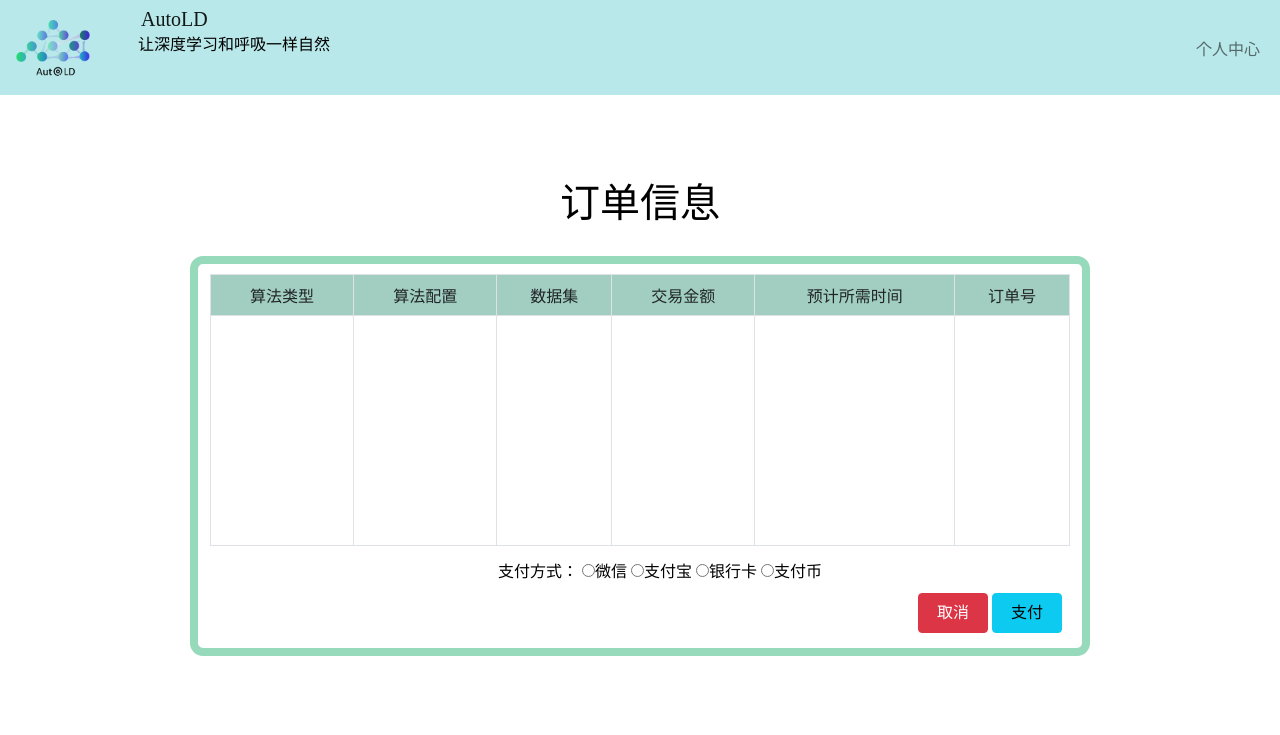
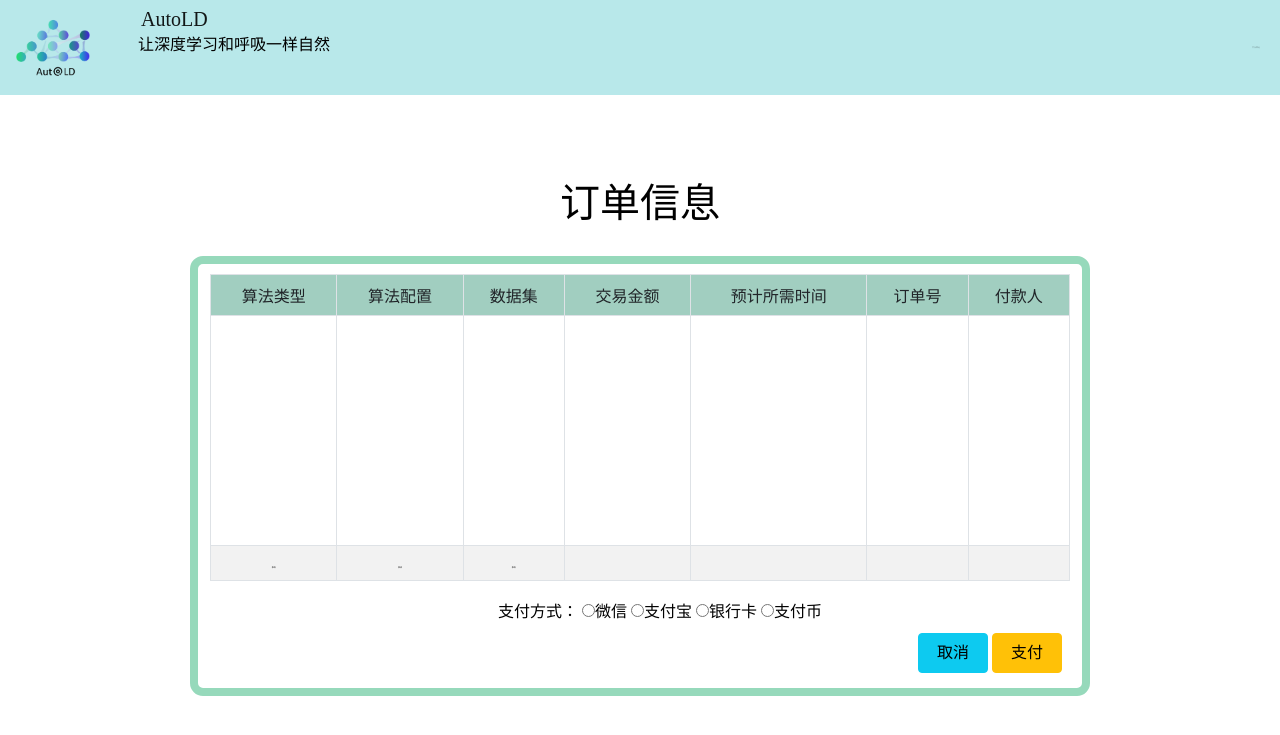
Before and after one commit to bjfu2022pro/AutoLD, a Flask app: template templates/pay_confirm.html in a window 1280 px wide. Shown: the top 735 px of the page. Run offline with Flask 2, Linux system fonts and the light colour scheme; the template is opened without the code that fills it, so the values that code supplies are empty.

Commit message:
813jinxuguang

```diff
--- a/templates/pay_confirm.html
+++ b/templates/pay_confirm.html
@@ -29,7 +29,7 @@
     <style>
         #shell {
             width: 900px;
-            height: 400px;
+            height: 440px;
             border: 8px solid #96d9bb;
             border-radius: 13px;
             top: 200px;
@@ -61,9 +61,16 @@
             position: absolute;
             right: 20px;
         }
-
+        .xiugai{
+            boder:transparent;
+        }
         .table-striped > tbody > tr.activeRow {
             background-color: #aad9ca;
+        }
+        a{
+            text-decoration: none;
+            font-size:2px;
+            color: #000;
         }
     </style>
 </head>
@@ -103,6 +110,7 @@
                 <td>交易金额</td>
                 <td>预计所需时间</td>
                 <td>订单号</td>
+                <td>付款人</td>
             </tr>
             <tr>
                 <td height="230px"></td>
@@ -111,8 +119,20 @@
                 <td height="230px"></td>
                 <td height="230px"></td>
                 <td height="230px"></td>
+                <td height="230px"></td>
             </tr>
-        </table>
+            <tr align="center">
+                <td height="4px"><a href="/">修改</a></td>
+                <td height="4px"><a href="/">修改</a></td>
+                <td height="4px"><a href="/">修改</a></td>
+                <td height="4px"></td>
+                <td height="4px"></td>
+                <td height="4px"></td>
+                <td height="4px"></td>
+            </tr>
+            </table>
+    </div>
+    <div style="height: 5px">
 
     </div>
     <div class="zhifu" align="center">
@@ -123,8 +143,8 @@
         <br/>
     </div>
     <div class="anniu">
-        <button type="button" class="btn btn-danger" style="height: 40px;width: 70px">取消</button>
-        <button type="button" class="btn btn-info" style="height: 40px;width: 70px;">支付</button>
+        <button type="button" class="btn btn-info" style="height: 40px;width: 70px">取消</button>
+        <button type="button" class="btn btn-warning" style="height: 40px;width: 70px;">支付</button>
 
     </div>
 </div>
```
